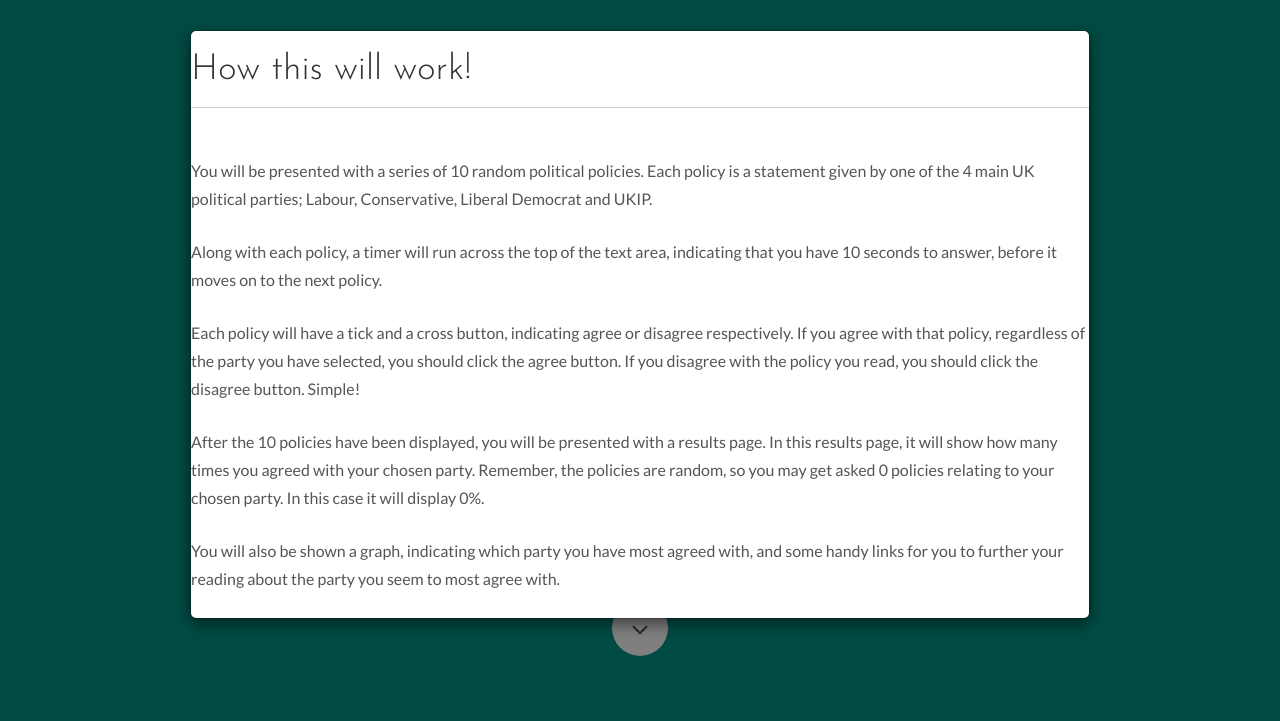
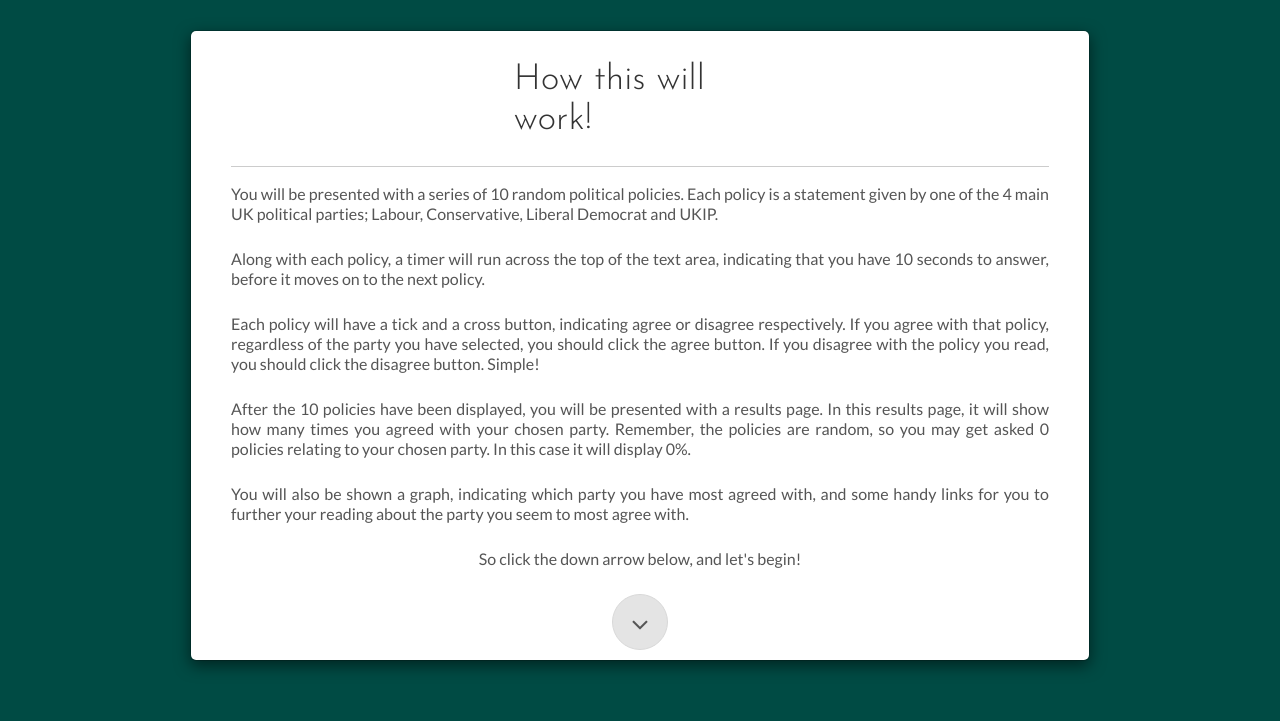
Before and after one commit to RitchieVincent/know-your-politics, a plain HTML site: page index.html in a window 1280 px wide. Shown: the top 721 px of the page. Drawn offline with nearby package versions, Linux system fonts and the light colour scheme; a script that the page names is missing.

Commit message:
Style modal

```diff
--- a/index.html
+++ b/index.html
@@ -167,16 +167,33 @@
 
     <div class="modal fade bs-example-modal-lg" tabindex="-1" role="dialog" aria-labelledby="myLargeModalLabel" aria-hidden="true" id="instructionsModal">
         <div class="modal-dialog modal-lg">
-    <div class="modal-content">
+            <div class="modal-content modalInstructions">
+                <div class="row">
+                    <div class="col-lg-4 col-lg-offset-4">
                         <h1>How this will work!</h1>
+                    </div>
+                </div>
                 <hr />
-         <button type="button" class="btn btn-default" data-dismiss="modal">Close</button>
+                <div class="row">
+                    <div class="col-lg-12 text-justify">
                         <p>You will be presented with a series of 10 random political policies. Each policy is a statement given by one of the 4 main UK political parties; Labour, Conservative, Liberal Democrat and UKIP.</p>
                         <p>Along with each policy, a timer will run across the top of the text area, indicating that you have 10 seconds to answer, before it moves on to the next policy.</p>
                         <p>Each policy will have a tick and a cross button, indicating agree or disagree respectively. If you agree with that policy, regardless of the party you have selected, you should click the agree button. If you disagree with the policy you read, you should click the disagree button. Simple!</p>
                         <p>After the 10 policies have been displayed, you will be presented with a results page. In this results page, it will show how many times you agreed with your chosen party. Remember, the policies are random, so you may get asked 0 policies relating to your chosen party. In this case it will display 0%.</p>
                         <p>You will also be shown a graph, indicating which party you have most agreed with, and some handy links for you to further your reading about the party you seem to most agree with.</p>
-
+                    </div>
+                </div>
+                <div class="row centered">
+                    <div class="col-lg-6 col-lg-offset-3">
+                        <p>So click the down arrow below, and let's begin!</p>
+                    </div>
+                </div>
+                <div class="row centered">
+                    <div class="col-lg-2 col-lg-offset-5">
+                        <button type="button" class="headerDownBtn modalDownBtn" data-dismiss="modal"><i class="fa fa-angle-down"></i>
+                        </button>
+                    </div>
+                </div>
             </div>
         </div>
     </div>
--- a/javascripts/script.js
+++ b/javascripts/script.js
@@ -26,27 +26,7 @@ $(function () { //Wait for the document to be ready
     var audioIncorrect = document.getElementById("incorrectAudio");
     var audioTimeUp = document.getElementById("timeUpAudio");
     var audioResult = document.getElementById("resultAudio");
-    var modalShow = 0;
     //---------------------------------------------------------------------------
-
-    if (modalShow == 0){
-        $( window ).scroll(function() {
-            $('#instructionsModal').modal({
-                backdrop: "static",
-                keyboard: false
-            })
-            alert(modalShow);
-        });
-        alert(modalShow);
-    }
-
-$('#instructionsModal').on('shown.bs.modal', function (e) {
-  modalShow++;
-})
-
-
-
-
 
     $(".headerDownBtn").click(function () { //Scrolls the page down when clicking the down arrow in the header
         $('html,body').animate({
@@ -54,6 +34,15 @@ $('#instructionsModal').on('shown.bs.modal', function (e) {
             },
             'slow');
     });
+
+    setTimeout(function () {
+        $('#instructionsModal').modal({
+            backdrop: "static",
+            keyboard: false
+        })
+    }, 2000);
+
+
 
     var showChoiceFctn = function (idClicked, choiceClass, imageShow, choiceClassQuestionSection) { //Shows the correct question section based on which button the user clicks
         $("#selectedSection").addClass("" + choiceClass + "");
--- a/sass/styles.scss
+++ b/sass/styles.scss
@@ -527,6 +527,27 @@ hr {
     font-weight: 100;
     text-shadow: none;
 }
+//modalInstructions-------------------------------
+.modal-backdrop {
+    z-index: 0;
+}
+.modalInstructions {
+    padding-left: 40px;
+    padding-right: 40px;
+    padding-top: 10px;
+    padding-bottom: 10px;
+}
+.modalInstructions p {
+    line-height: 20px;
+}
+.modalInstructions h1 {
+//    marign: 0 auto;
+}
+.modalDownBtn {
+    background-color: #E4E4E4;
+    border: 1px solid #D8D8D8;
+}
+//------------------------------------------------
 //Contact page------------------------------------
 #headerwrap .contactPage {
     font-size: 3em;
```
Also changed, not shown: javascripts/script.min.js, stylesheets/styles.css. Lines whose indentation alone changed are shown as unchanged.
